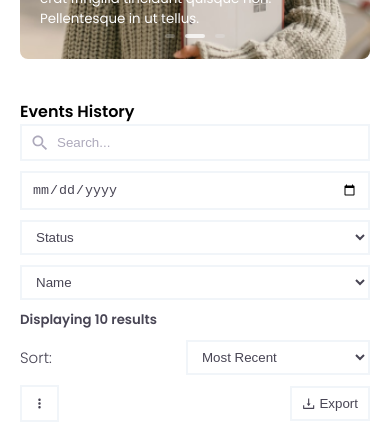
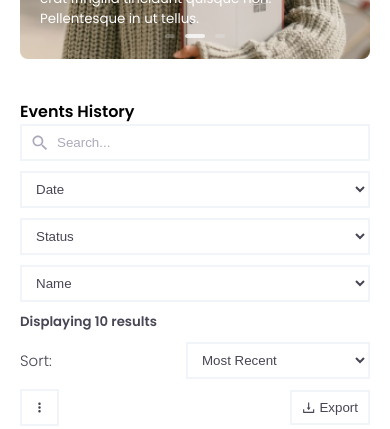
Before and after one commit to Tun95/alphatask, a React (Vite) app: page / in a window 390 px wide. Shown: the part 1319-1748 px from the top of the page. Built offline with nearby package versions, Linux system fonts and the light colour scheme.

Commit message:
FEAT: filtre box and othres

```diff
--- a/src/components/dashboard/table/Table.tsx
+++ b/src/components/dashboard/table/Table.tsx
@@ -165,13 +165,25 @@ function TableComponent() {
                 onChange={(e) => setSearchTerm(e.target.value)}
               />
             </form>
+            {/* DATE */}
             <div className="form_group">
-              <input
-                type="date"
+              <select
+                name="date"
+                id="date"
                 value={dateFilter}
                 onChange={(e) => setDateFilter(e.target.value)}
-              />
+              >
+                <option value="">Date</option>
+                {[...new Set(data.map((item) => item.date))].map(
+                  (date, index) => (
+                    <option value={date} key={index}>
+                      {date}
+                    </option>
+                  )
+                )}
+              </select>
             </div>
+
             <div className="form_group">
               <select
                 name="status"
@@ -259,7 +271,7 @@ function TableComponent() {
                     expandedRowRender: (record) => (
                       <div className="expanded_content">
                         <div className="exp_content c_flex">
-                          <p>{record.speakers.join(", ")}</p>
+                          <p>{record.speakers[0]}</p>
                           <p>{formatDate(record.date)}</p>
                         </div>
                       </div>
@@ -329,7 +341,7 @@ function TableComponent() {
                   title="Speakers"
                   dataIndex="speakers"
                   key="speakers"
-                  render={(speakers: string[]) => speakers.join(", ")} // Display all speakers
+                  render={(speakers: string[]) => speakers[0]}
                 />
               </>
             )}
--- a/src/components/dashboard/table/styles.scss
+++ b/src/components/dashboard/table/styles.scss
@@ -23,9 +23,13 @@
       }
       .form_group {
         text-wrap: nowrap;
+        .date {
+          padding: 8px 10px;
+        }
       }
       select {
         max-width: 120px;
+        padding: 8px 10px;
       }
     }
     .right_boxes {
@@ -57,6 +61,10 @@
             font-size: 15px;
           }
         }
+      }
+      select {
+        max-width: 150px;
+        padding: 8px 10px;
       }
     }
     /*======= MEDIA QUERIES (MEDIUM DEVICES) =======*/
@@ -91,6 +99,9 @@
         .choose_icon_btn {
           justify-content: space-between;
           width: 100%;
+        }
+        select {
+          max-width: 100%;
         }
       }
     }
```
